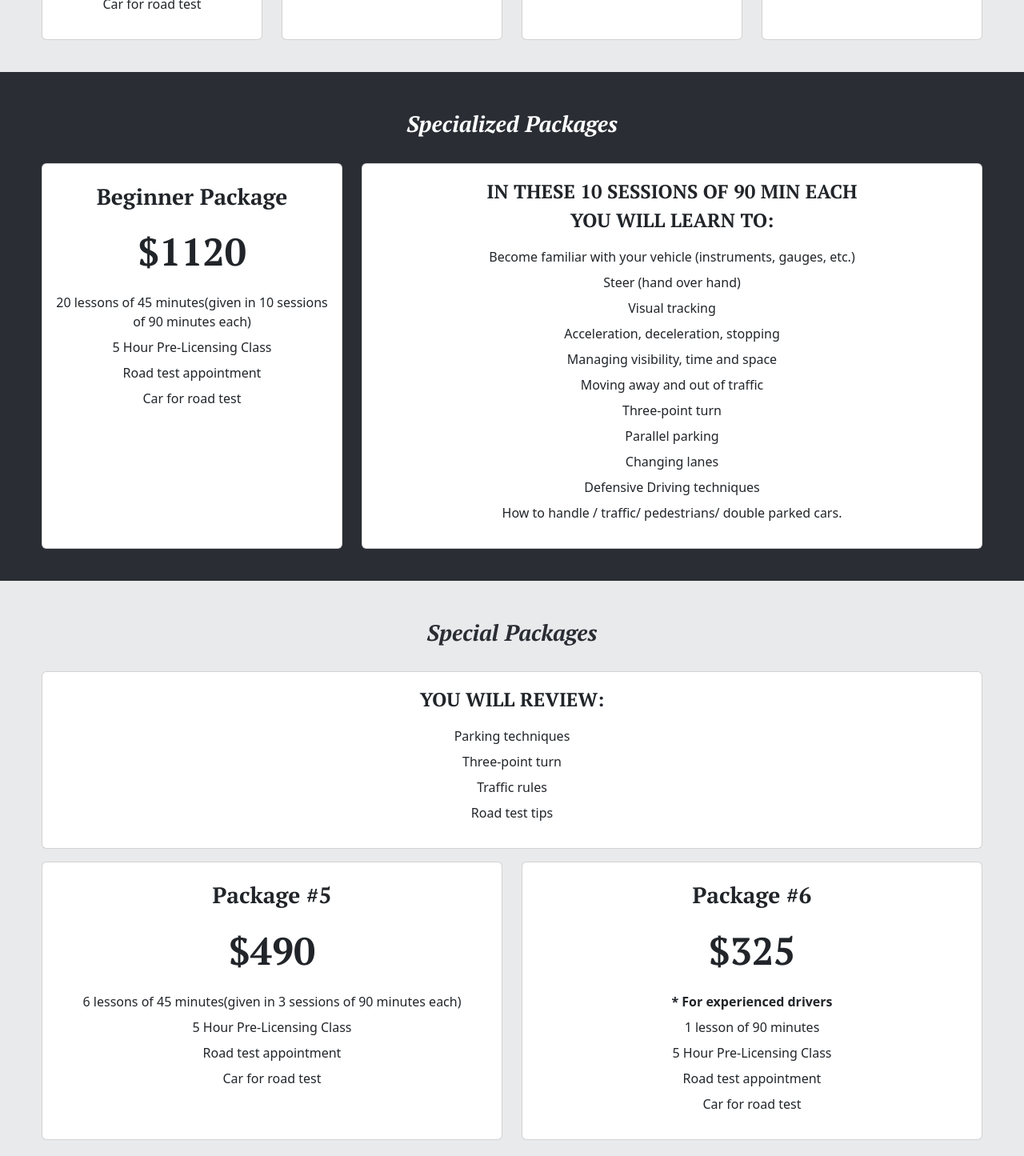
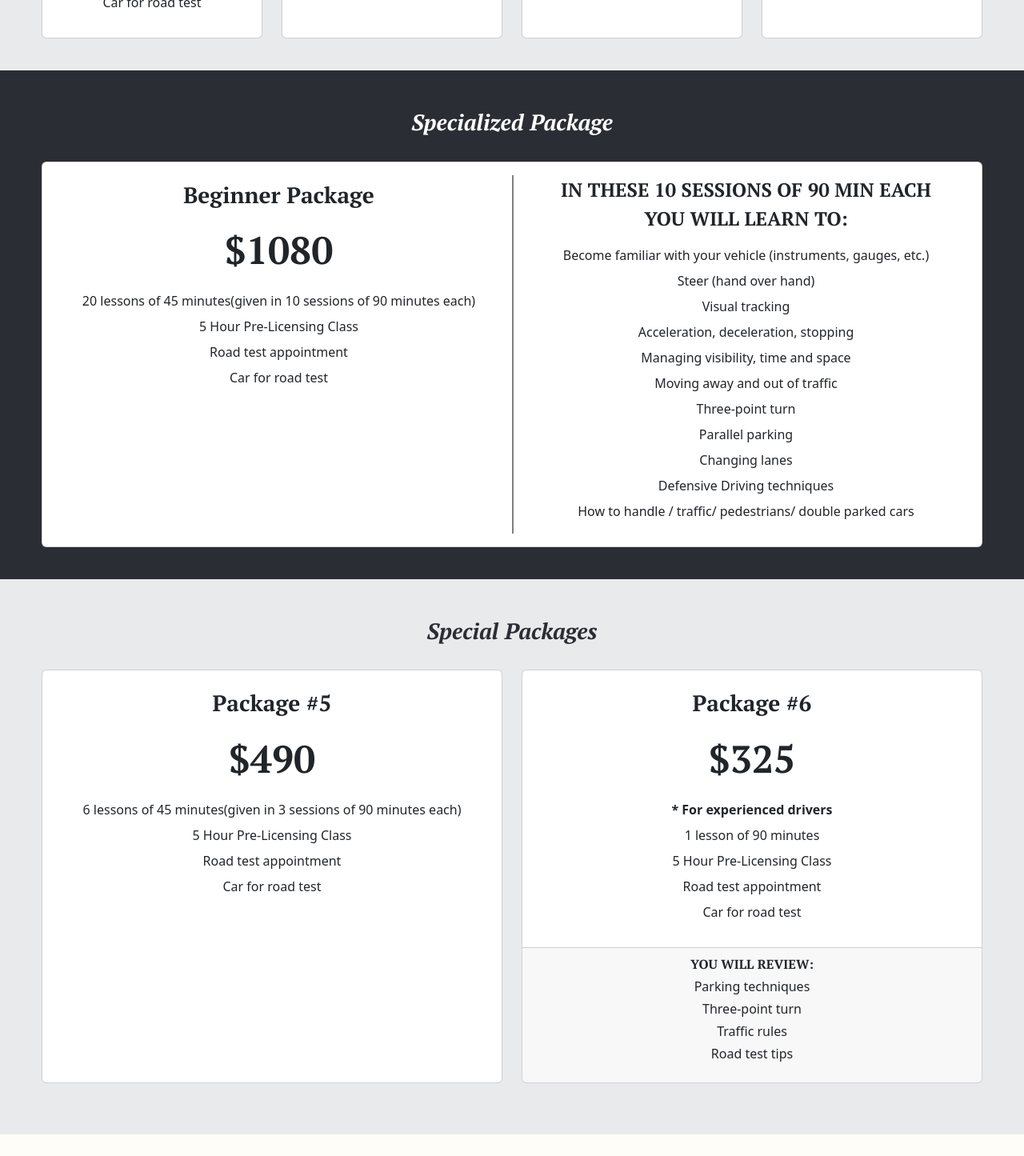
Before and after one commit to max-precision-driving-school/max-precision-driving-school, a React (Vite) app: page /rates in a window 1280 px wide. Shown: the part 1260-2705 px from the top of the page at 80% size. Built offline with nearby package versions, Linux system fonts and the light colour scheme.

Commit message:
Updates price layout

```diff
--- a/src/routes/Rates.css
+++ b/src/routes/Rates.css
@@ -24,3 +24,14 @@
     color: white;
     background-color: #2A2E34;
 }
+
+.apply-border {
+    border-top: 2px solid gray;
+}
+
+@media (min-width: 576px) {
+    .apply-border {
+        border-top: none;
+        border-left: 2px solid gray;
+    }
+}
--- a/src/routes/Rates.jsx
+++ b/src/routes/Rates.jsx
@@ -32,7 +32,7 @@ function Rates() {
 	];
 
 	const specializedPackages = [
-		{id: "spz1", title: "Beginner Package", popular: false, price: "$1120", details: [
+		{id: "spz1", title: "Beginner Package", popular: false, price: "$1080", details: [
 			"20 lessons of 45 minutes(given in 10 sessions of 90 minutes each)",
 			"5 Hour Pre-Licensing Class",
 			"Road test appointment",
@@ -41,19 +41,19 @@ function Rates() {
 	];
 
 	const specialPackages = [
-		{id: "sp1", title: "Package #5", popular: false, price: "$490", details: [
+		{ id: "sp1", title: "Package #5", popular: false, price: "$490", details: [
 			"6 lessons of 45 minutes(given in 3 sessions of 90 minutes each)",
 			"5 Hour Pre-Licensing Class",
 			"Road test appointment",
 			"Car for road test"
-		]},
-		{id: "sp2", title: "Package #6", popular: false, price: "$325", details: [
+		], review: false },
+		{ id: "sp2", title: "Package #6", popular: false, price: "$325", details: [
 			"* For experienced drivers",
 			"1 lesson of 90 minutes",
 			"5 Hour Pre-Licensing Class",
 			"Road test appointment",
 			"Car for road test"
-		]}
+		], review: true }
 	];
 
 
@@ -107,7 +107,6 @@ function Rates() {
 						</div>
 						<div className="col-12 col-sm-4 text-center text-sm-start">
 							<p>Car rental for Road Test & 45 minute warm-up practice <span className="pt-serif-bold gold-text fs-5">$200</span></p>
-							<p>10 lessions (given in 5 sessions of 90 minutes) & free pickup <span className="pt-serif-bold gold-text fs-5">$500</span></p>
 						</div>
 					</div>
 				</div>
@@ -121,8 +120,8 @@ function Rates() {
 
 						{ basePackages.map( (bp) =>
 						<div key={bp.id} className="col-12 col-md-6 col-lg-3 mb-4 mb-lg-0">
-							<div className="card h-100">
-								<div className="card-body text-center package">
+							<div className="card h-100 package">
+								<div className="card-body text-center">
 									<h3 className="card-title pt-serif-bold rounded-5 p-2">{bp.title}</h3>
 									{ bp.popular &&
 										<small className="rounded-5 p-2 popular-text"><b>Most Popular</b></small>
@@ -146,13 +145,15 @@ function Rates() {
 				<div className="container-1200 m-auto">
 					<div className="row my-4">
 						<div className="col-12 my-4 text-center">
-							<h3 className="pt-serif-bold-italic">Specialized Packages</h3>
+							<h3 className="pt-serif-bold-italic">Specialized Package</h3>
 						</div>
 
 						{ specializedPackages.map( (spz) =>
-						<div key={spz.id} className="col-12 col-sm-6 col-md-4">
+						<div key={spz.id} className="col-12">
 							<div className="card h-100">
 								<div className="card-body text-center package">
+									<div className="row">
+										<div className="col-12 col-sm-6">
 											<h3 className="card-title pt-serif-bold rounded-5 p-2">{spz.title}</h3>
 											<p className="card-text pt-serif-bold package-price">{spz.price}</p>
 											<ul className="list-unstyled">
@@ -163,13 +164,8 @@ function Rates() {
 												)}
 											</ul>
 										</div>
-							</div>
-						</div>
-						)}
 
-						<div className="col-12 col-sm-6 col-md-8 mt-3 mt-sm-0">
-							<div className="card h-100">
-								<div className="card-body text-center">
+										<div className="col-12 col-sm-6 text-center pt-3 pt-sm-0 apply-border">
 											<p className="card-text pt-serif-bold fs-4">IN THESE 10 SESSIONS OF 90 MIN EACH<br />YOU WILL LEARN TO:</p>
 											<ul className="list-unstyled">
 												<li className="my-2">Become familiar with your vehicle (instruments, gauges, etc.)</li>
@@ -182,11 +178,14 @@ function Rates() {
 												<li className="my-2">Parallel parking</li>
 												<li className="my-2">Changing lanes</li>
 												<li className="my-2">Defensive Driving techniques</li>
-										<li className="my-2">How to handle / traffic/ pedestrians/ double parked cars.</li>
+												<li className="my-2">How to handle / traffic/ pedestrians/ double parked cars</li>
 											</ul>
 										</div>
 									</div>
 								</div>
+							</div>
+						</div>
+						)}
 					</div>
 				</div>
 			</div>
@@ -198,24 +197,10 @@ function Rates() {
 							<h3 className="pt-serif-bold-italic">Special Packages</h3>
 						</div>
 
-						<div className="col-12 mb-3">
-							<div className="card h-100">
-								<div className="card-body text-center">
-									<p className="card-text pt-serif-bold fs-4">YOU WILL REVIEW:</p>
-									<ul className="list-unstyled">
-										<li className="my-2">Parking techniques</li>
-										<li className="my-2">Three-point turn</li>
-										<li className="my-2">Traffic rules</li>
-										<li className="my-2">Road test tips</li>
-									</ul>
-								</div>
-							</div>
-						</div>
-
 						{ specialPackages.map( (sp) =>
 						<div key={sp.id} className="col-12 col-sm-6 mb-4">
-							<div className="card h-100">
-								<div className="card-body text-center package">
+							<div className="card h-100 package">
+								<div className="card-body text-center">
 									<h3 className="card-title pt-serif-bold rounded-5 p-2">{sp.title}</h3>
 									<p className="card-text pt-serif-bold package-price">{sp.price}</p>
 									<ul className="list-unstyled">
@@ -226,6 +211,17 @@ function Rates() {
 										)}
 									</ul>
 								</div>
+								{ sp.review &&
+									<div className="card-footer text-center">
+										<p className="pt-serif-bold m-0">YOU WILL REVIEW:</p>
+										<ul className="list-unstyled">
+											<li className="my-1">Parking techniques</li>
+											<li className="my-1">Three-point turn</li>
+											<li className="my-1">Traffic rules</li>
+											<li className="my-1">Road test tips</li>
+										</ul>
+									</div>
+								}
 							</div>
 						</div>
 						)}
```
Lines whose indentation alone changed are shown as unchanged.
